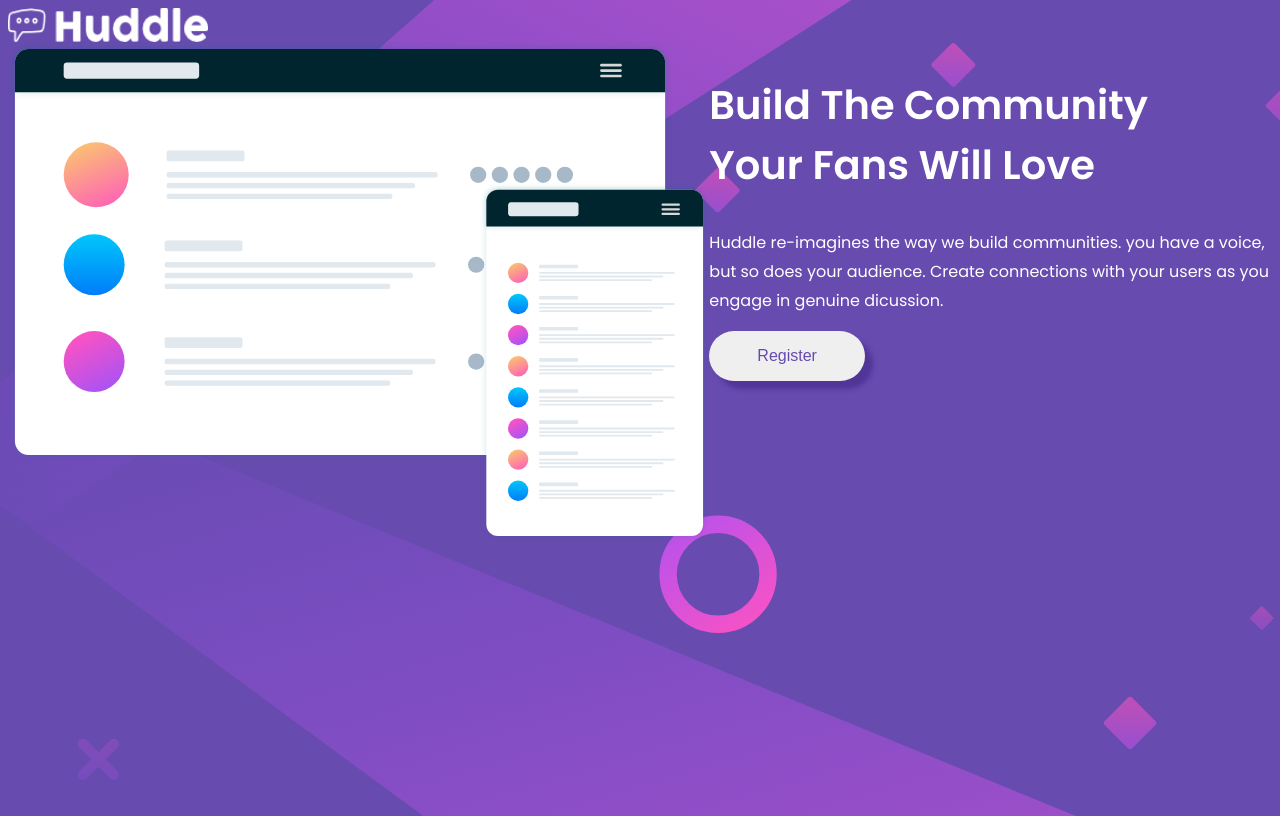
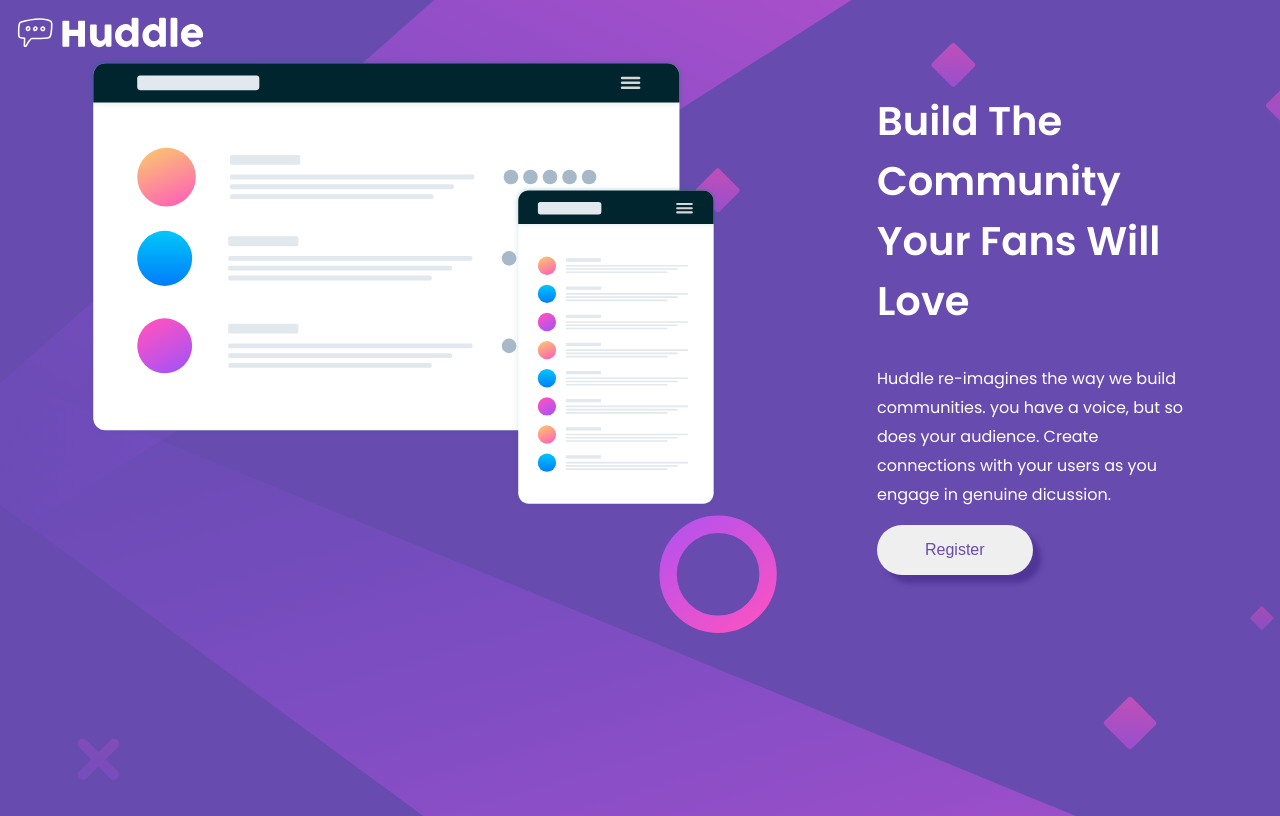
Before and after one commit to JFGEER83/Front-end-challenge, a plain HTML site: page index.html in a window 1280 px wide. Drawn offline with Linux system fonts and the light colour scheme.

Commit message:
2 files modified

```diff
--- a/index.html
+++ b/index.html
@@ -6,11 +6,16 @@
   </head>
   <body>
     <header>
-      <img src="/images/logo.png" alt="logo" />
+      <img
+        src="https://raw.githubusercontent.com/JFGEER83/Front-end-challenge/a304dae3c280aa4c03fb9317d049c5b7ab4f9bc2/images/logo.svg"
+      />
     </header>
     <section class="d-flex">
       <div>
-        <img src="/images/illustration-mockups.svg" alt="" />
+        <img
+          src="https://raw.githubusercontent.com/JFGEER83/Front-end-challenge/a304dae3c280aa4c03fb9317d049c5b7ab4f9bc2/images/illustration-mockups.svg"
+          alt=""
+        />
       </div>
       <div class="texte">
         <h2>Build The Community<br />Your Fans Will Love</h2>
@@ -24,7 +29,7 @@
     </section>
     <footer>
       <div class="icones">
-        <i></i>
+        <span></span>
         <i></i>
         <i></i>
       </div>
--- a/styles.css
+++ b/styles.css
@@ -16,11 +16,17 @@ body {
 header img {
   width: 200px;
 }
+section{
+  justify-content: space-around;
+}
+section div{
+  width: 50%;
+}
 section div img {
   width: 100%;
 }
 .texte {
-  width: 45%;
+  width: 25%;
 }
 .texte h2 {
   font-weight: 600;
```
